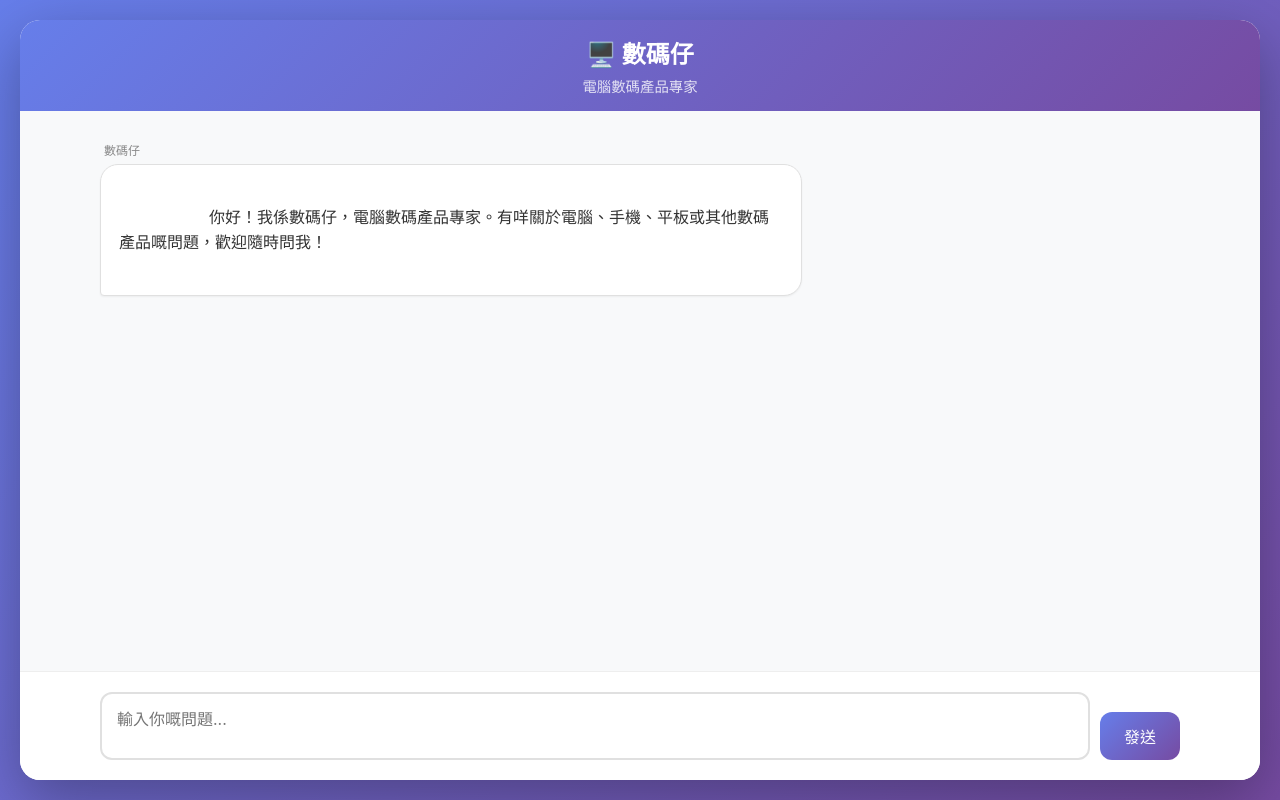
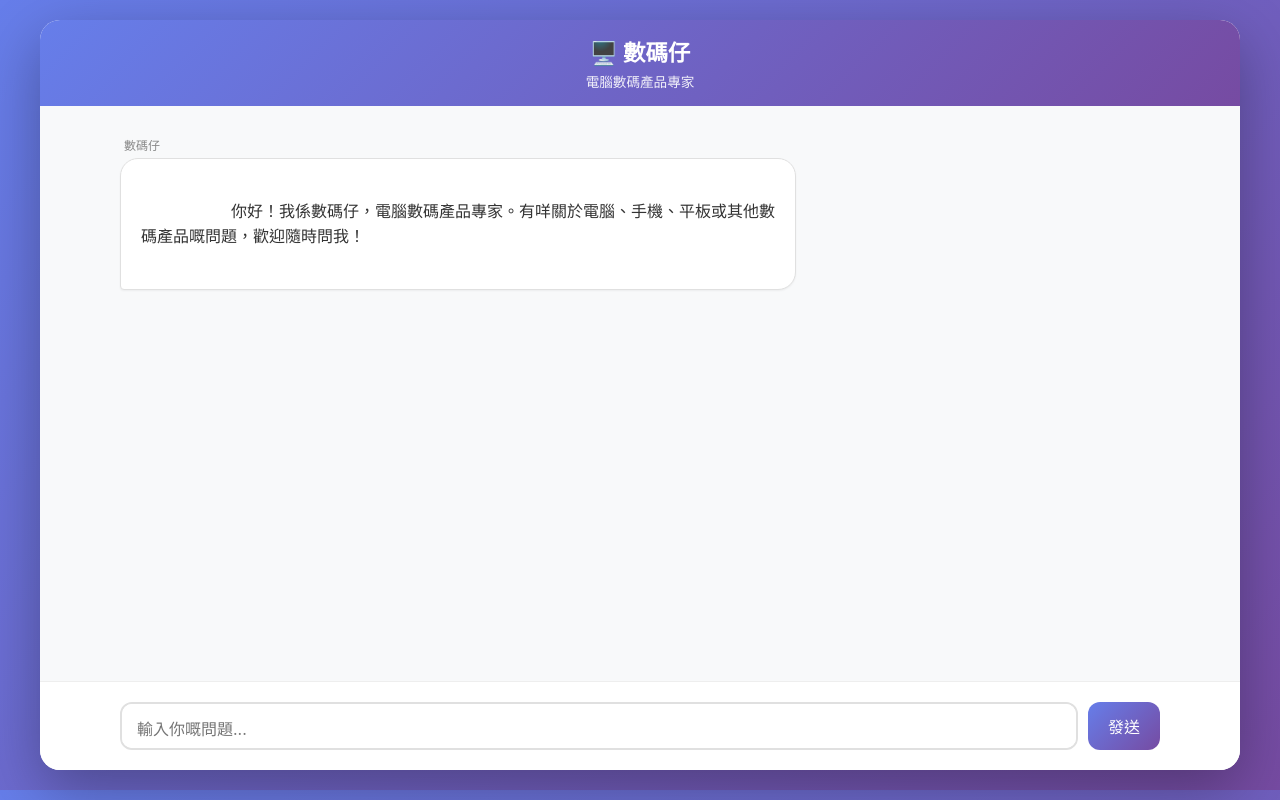
Before and after one commit to dennixc/translation-app, a website: page public/index.html in a window 1280 px wide. Drawn offline with Linux system fonts and the light colour scheme.

Commit message:
解決高度問題

```diff
--- a/public/index.html
+++ b/public/index.html
@@ -11,29 +11,24 @@
             box-sizing: border-box;
         }
 
-        html, body {
-            height: 100%;
-        }
-
         body {
             font-family: -apple-system, BlinkMacSystemFont, "Segoe UI", Roboto, sans-serif;
             background: linear-gradient(135deg, #667eea 0%, #764ba2 100%);
-            height: 100vh;
-            display: flex;
-            justify-content: center;
-            align-items: center;
-            padding: 10px;
+            padding: 15px;
         }
 
         .container {
             width: 100%;
-            height: 100%;
+            max-width: 1200px;
+            margin: 0 auto;
             background: white;
-            border-radius: 12px;
+            border-radius: 16px;
             box-shadow: 0 20px 60px rgba(0,0,0,0.3);
             overflow: hidden;
             display: flex;
             flex-direction: column;
+            /* 手機版固定高度 */
+            height: 600px;
         }
 
         .header {
@@ -45,13 +40,13 @@
         }
 
         .header h1 {
-            font-size: 1.5rem;
-            margin-bottom: 5px;
+            font-size: 1.4rem;
+            margin-bottom: 4px;
         }
 
         .header p {
-            opacity: 0.8;
-            font-size: 0.9rem;
+            opacity: 0.9;
+            font-size: 0.85rem;
         }
 
         .chat-container {
@@ -62,12 +57,14 @@
             display: flex;
             flex-direction: column;
             gap: 16px;
+            /* 確保有最小高度 */
+            min-height: 0;
         }
 
         .message {
             display: flex;
             flex-direction: column;
-            max-width: 85%;
+            max-width: 90%;
         }
 
         .message.user {
@@ -81,9 +78,9 @@
         }
 
         .message-bubble {
-            padding: 14px 18px;
+            padding: 12px 16px;
             border-radius: 18px;
-            font-size: 1rem;
+            font-size: 0.95rem;
             line-height: 1.6;
             word-wrap: break-word;
             white-space: pre-wrap;
@@ -106,12 +103,12 @@
         .message-label {
             font-size: 0.75rem;
             color: #888;
-            margin-bottom: 6px;
+            margin-bottom: 5px;
             padding: 0 4px;
         }
 
         .input-container {
-            padding: 15px 20px;
+            padding: 15px;
             background: white;
             border-top: 1px solid #eee;
             display: flex;
@@ -129,8 +126,8 @@
             outline: none;
             transition: border-color 0.3s;
             font-family: inherit;
-            min-height: 50px;
-            max-height: 120px;
+            min-height: 48px;
+            max-height: 100px;
         }
 
         .input-container textarea:focus {
@@ -142,11 +139,12 @@
             color: white;
             border: none;
             border-radius: 12px;
-            padding: 12px 24px;
+            padding: 12px 20px;
             font-size: 1rem;
             cursor: pointer;
             transition: transform 0.2s, box-shadow 0.2s;
             align-self: flex-end;
+            flex-shrink: 0;
         }
 
         .input-container button:hover {
@@ -163,7 +161,7 @@
         .loading {
             display: flex;
             gap: 4px;
-            padding: 14px 18px;
+            padding: 12px 16px;
             background: white;
             border-radius: 18px;
             border: 1px solid #e0e0e0;
@@ -200,14 +198,34 @@
             display: block;
         }
 
-        /* 響應式設計 - 平板及桌面 */
-        @media (min-width: 768px) {
+        /* 平板 */
+        @media (min-width: 600px) {
             body {
                 padding: 20px;
             }
 
             .container {
+                height: 650px;
                 border-radius: 20px;
+            }
+
+            .chat-container {
+                padding: 25px 30px;
+            }
+
+            .message {
+                max-width: 80%;
+            }
+
+            .input-container {
+                padding: 18px 25px;
+            }
+        }
+
+        /* 桌面 */
+        @media (min-width: 900px) {
+            .container {
+                height: 700px;
             }
 
             .chat-container {
@@ -215,16 +233,25 @@
             }
 
             .message {
-                max-width: 75%;
+                max-width: 70%;
             }
 
             .input-container {
                 padding: 20px 50px;
             }
+
+            .message-bubble {
+                padding: 14px 20px;
+                font-size: 1rem;
+            }
         }
 
         /* 大螢幕 */
         @media (min-width: 1200px) {
+            .container {
+                height: 750px;
+            }
+
             .chat-container {
                 padding: 30px 80px;
             }
@@ -235,21 +262,6 @@
 
             .input-container {
                 padding: 20px 80px;
-            }
-        }
-
-        /* 超大螢幕 */
-        @media (min-width: 1600px) {
-            .chat-container {
-                padding: 40px 120px;
-            }
-
-            .message {
-                max-width: 55%;
-            }
-
-            .input-container {
-                padding: 25px 120px;
             }
         }
     </style>
@@ -276,7 +288,7 @@
             <textarea
                 id="userInput"
                 placeholder="輸入你嘅問題..."
-                rows="2"
+                rows="1"
             ></textarea>
             <button id="sendBtn" onclick="sendMessage()">發送</button>
         </div>
```
